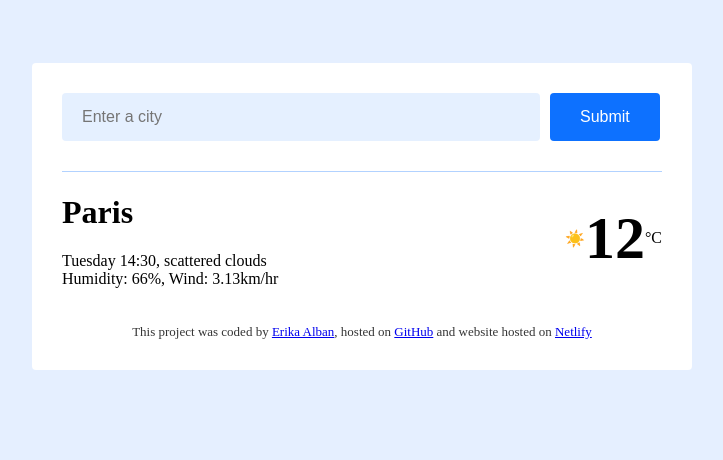
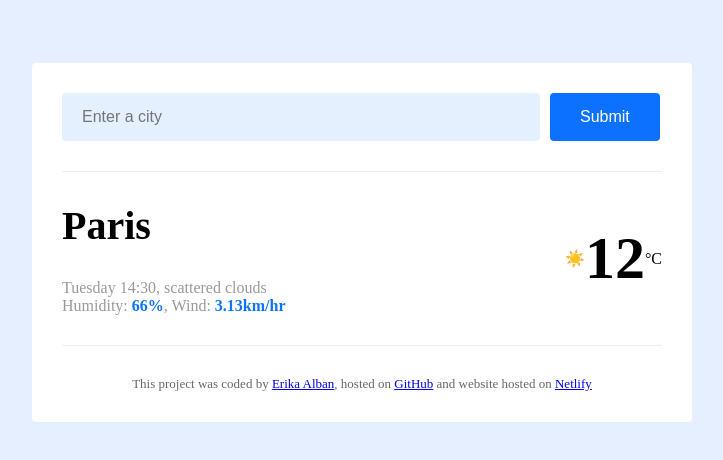
Before and after one commit to erikaalban/shecodes-w7-project, a plain HTML site: page index.html in a window 1280 px wide. Shown: the whole page, without its empty margins (278-1001 px from the left). Drawn offline with Linux system fonts and the light colour scheme.

Commit message:
styles city details on the left side of the app

```diff
--- a/index.html
+++ b/index.html
@@ -20,12 +20,13 @@
         </form>
       </header>
       <main class="weather-details">
-        <div class="location-details">
-          <h1>Paris</h1>
-          <p>
+        <div>
+          <h1 class="city-name">Paris</h1>
+          <p class="city-details">
             Tuesday 14:30, scattered clouds
             <br />
-            Humidity: 66%, Wind: 3.13km/hr
+            Humidity: <span class="details-strong">66%</span>, Wind:
+            <span class="details-strong">3.13km/hr</span>
           </p>
         </div>
         <div class="temperature">
--- a/style.css
+++ b/style.css
@@ -31,8 +31,12 @@ body {
 }
 
 header {
-  border-bottom: 1px solid rgba(0, 106, 255, 0.3);
+  border-bottom: 1px solid rgba(0, 106, 255, 0.1);
   padding: 0 0 30px 0;
+}
+
+main {
+  padding: 30px 0;
 }
 
 .weather-details {
@@ -40,7 +44,19 @@ header {
   justify-content: space-between;
 }
 
-.location-details {
+.city-name {
+  font-size: 40px;
+  margin: 0;
+}
+
+.city-details {
+  color: rgba(0, 0, 0, 0.4);
+  margin: 30px 0 0 0;
+}
+
+.details-strong {
+  color: rgba(0, 106, 255, 0.95);
+  font-weight: bold;
 }
 
 .temperature {
@@ -65,8 +81,9 @@ header {
 }
 
 footer {
-  margin-top: 20px;
+  border-top: 1px solid rgba(0, 106, 255, 0.1);
+  padding: 30px 0 0 0;
   font-size: 13px;
   text-align: center;
-  color: rgba(0, 0, 0, 0.8);
+  color: rgba(0, 0, 0, 0.6);
 }
```
